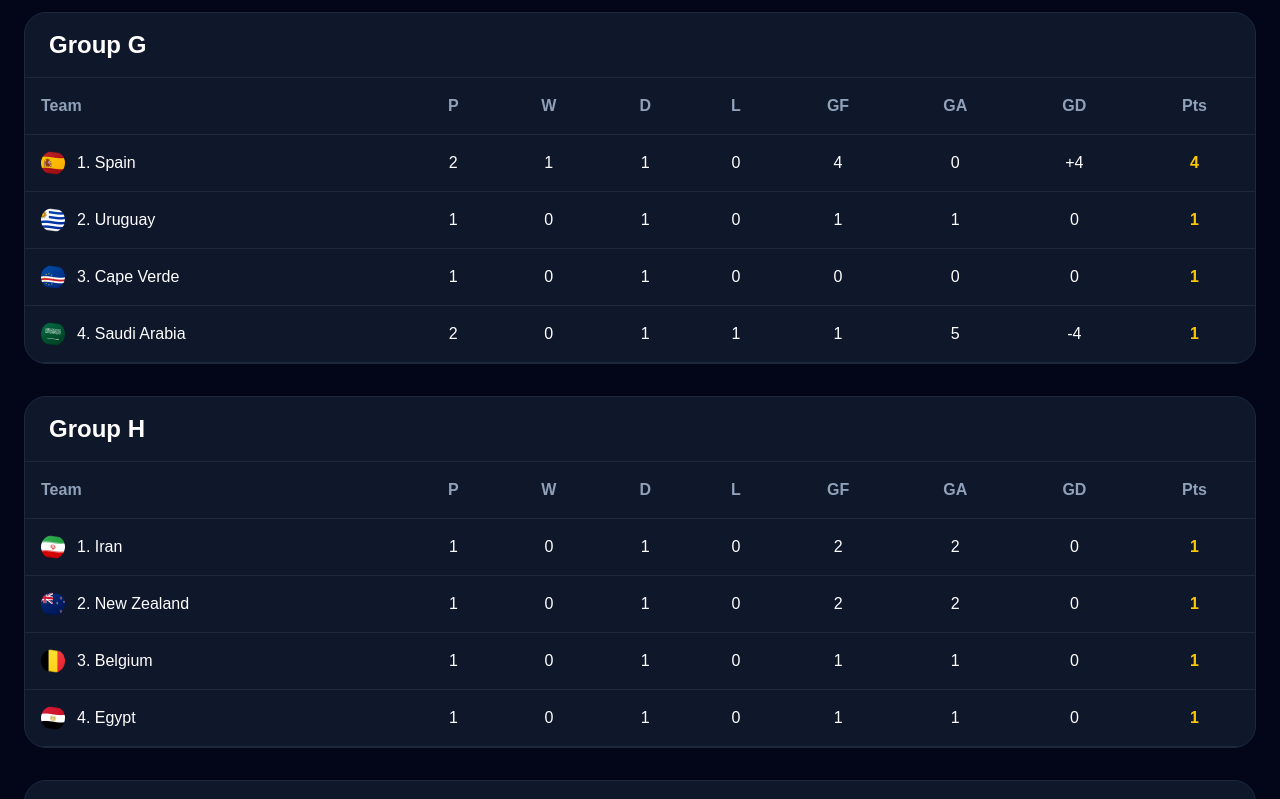
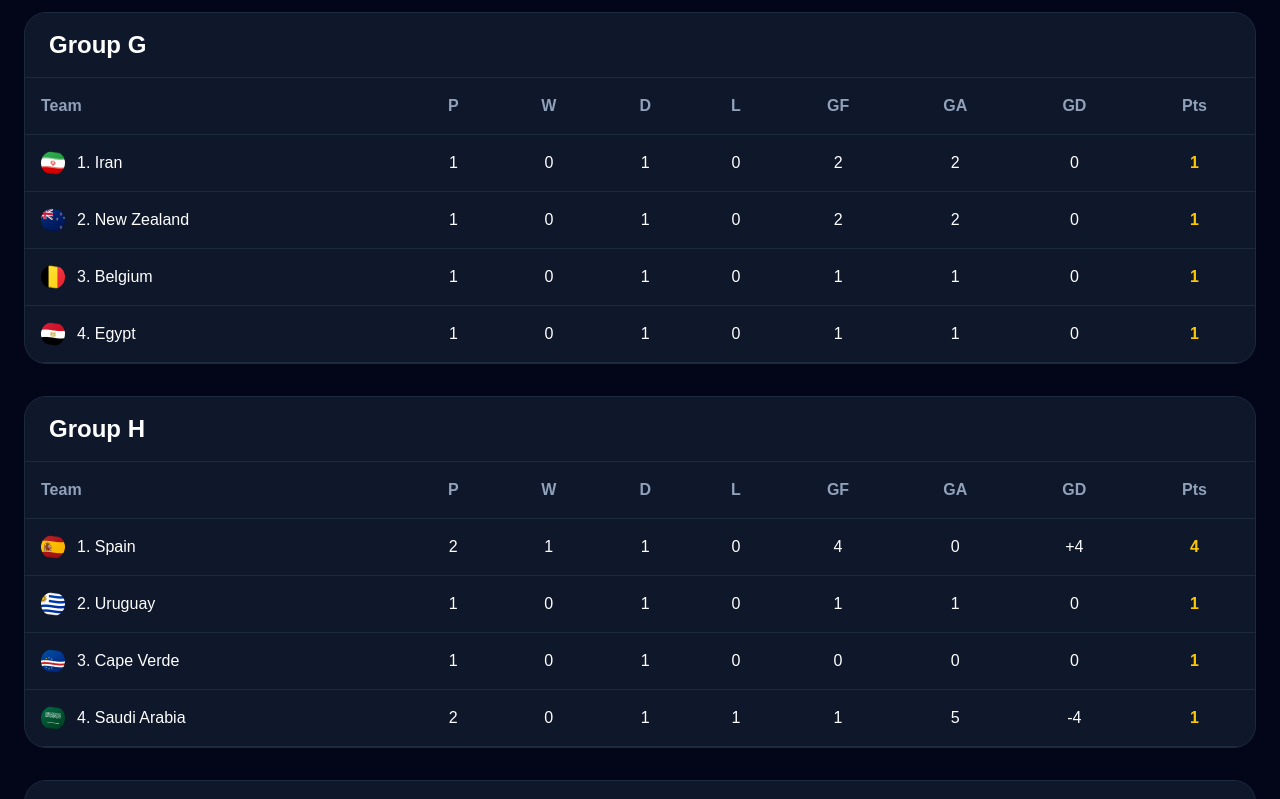
Before and after one commit to djurayevdavron/World-cup-2026-live, a React (Vite) app: page /standings in a window 1280 px wide. Shown: the part 2500-3299 px from the top of the page. Built offline with nearby package versions, Linux system fonts and the light colour scheme.

Commit message:
Update groupsData.js

```diff
--- a/src/data/groupsData.js
+++ b/src/data/groupsData.js
@@ -11,9 +11,9 @@
 
   F: ["Netherlands", "Japan", "Sweden", "Tunisia"],
 
-  G: ["Spain", "Cape Verde", "Saudi Arabia", "Uruguay"],
+  G: ["Belgium", "Egypt", "Iran", "New Zealand"],
 
-  H: ["Belgium", "Egypt", "Iran", "New Zealand"],
+  H: ["Spain", "Cape Verde", "Saudi Arabia", "Uruguay"],
 
   I: ["France", "Senegal", "Iraq", "Norway"],
 
```
